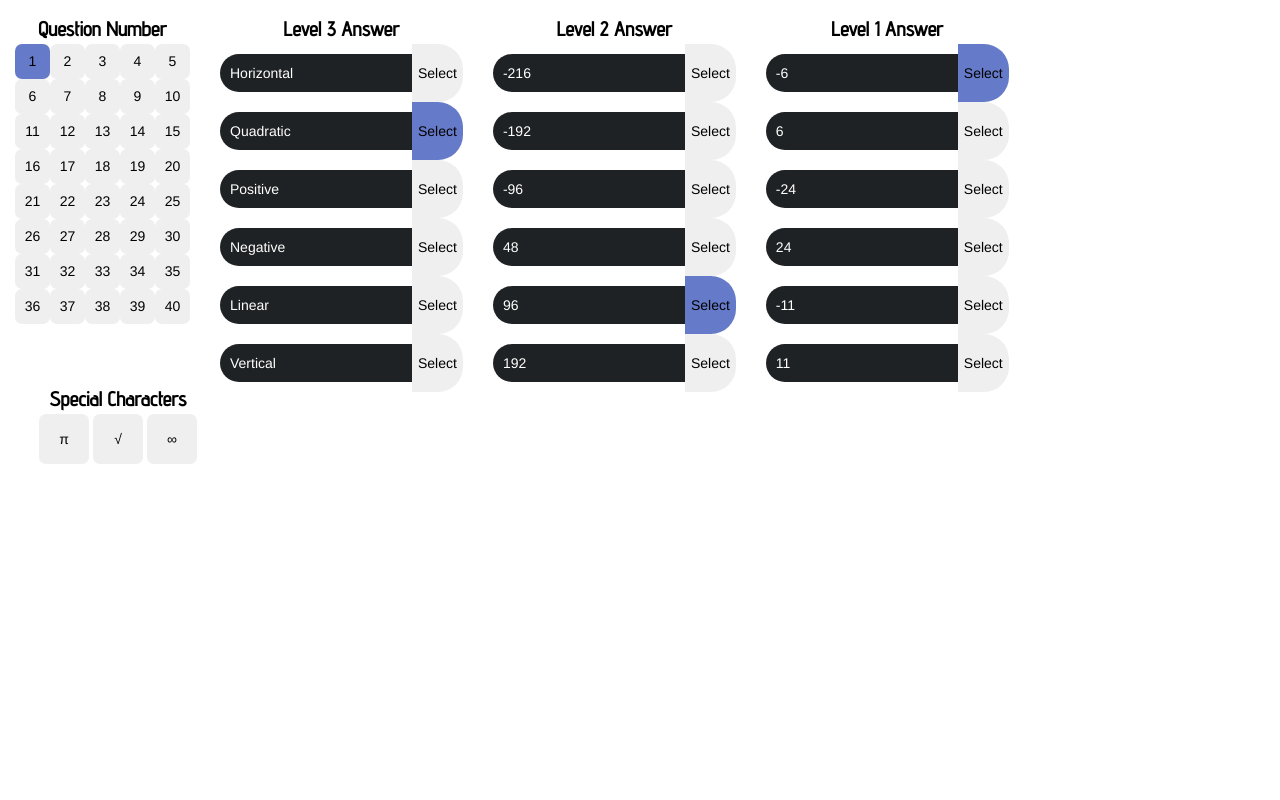
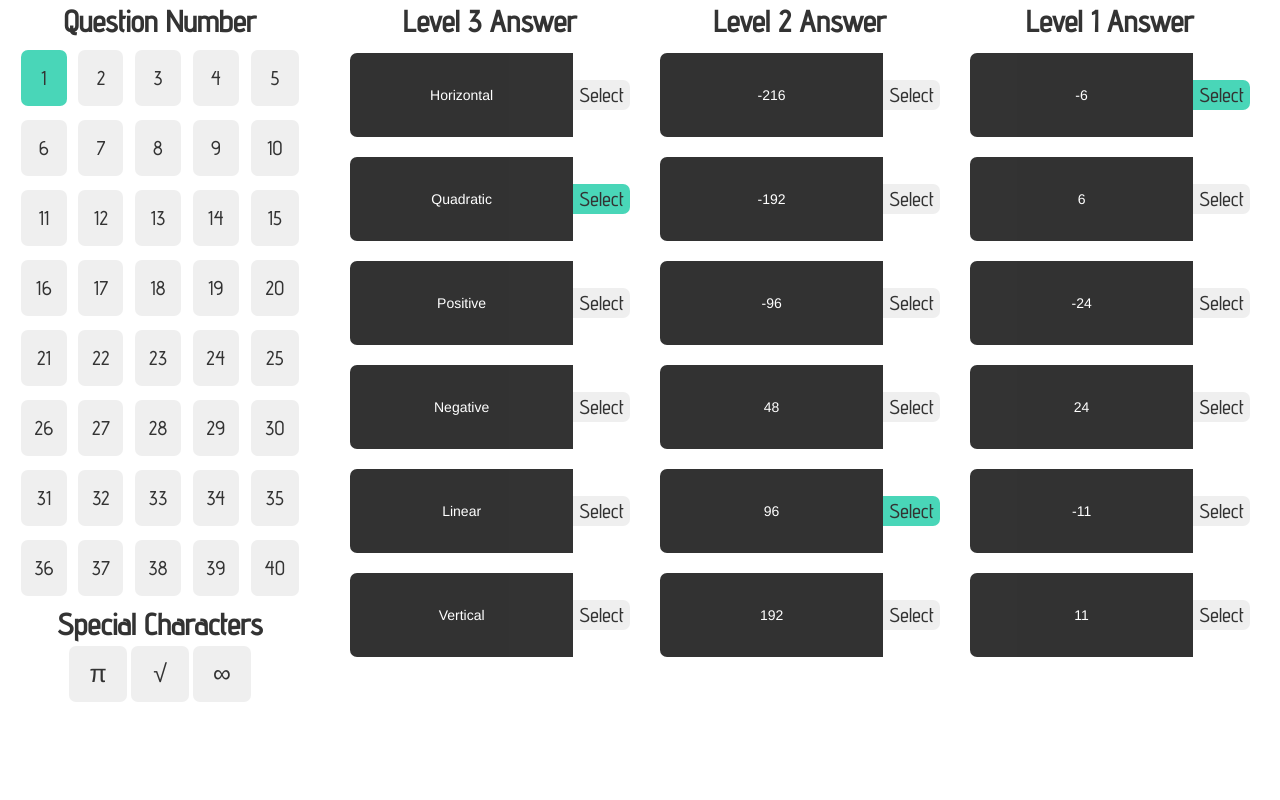
Before and after one commit to SomeStooges/MathRelay4, a PHP site: page /modules/m_answer_key.php in a window 1280 px wide. Run offline with PHP 8.4, Linux system fonts and the light colour scheme; data comes from the database, SQL or seed files in the repository; some libraries are stand-ins or nearby versions.

Commit message:
styles answer key, fixes timer, fixes timestamp display in team data and team activity

```diff
--- a/answer_sheet.php
+++ b/answer_sheet.php
@@ -13,6 +13,8 @@
 	if($checkEvent[0] == "close"){
 		header('location: finish_page.php');
 	}
+	$stime = db_Query("SELECT value FROM relay_options WHERE name='startTime';");
+
 	/*$currentEvent = getOption('event','currentEvent');
 	if($currentEvent == 'none'){
 		header('location: index.php');
@@ -47,7 +49,8 @@
 		<script src="https://ajax.googleapis.com/ajax/libs/jquery/2.1.3/jquery.min.js"></script>
 		<script type="text/javascript">
 			var choiceBank = JSON.parse('<?php print json_encode($choiceBank) ?>');
-			var id = JSON.parse('<?php print json_encode($_SESSION['teamID']) ?>')
+			var id = JSON.parse('<?php print json_encode($_SESSION['teamID']) ?>');
+			var startTime = JSON.parse('<?php print json_encode($stime) ?>');
 		</script>
 		<script type="text/javascript" src="./scripts/scripts_answer_sheet.js"></script>
 
--- a/modules/m_answer_key.php
+++ b/modules/m_answer_key.php
@@ -49,11 +49,13 @@
 
 		<link href='http://fonts.googleapis.com/css?family=Advent+Pro:500' rel='stylesheet' type='text/css'/>
 	</head>
-	<body id="body">
+	<body>
 		<?php if(!function_exists('db_Query')){require $_SERVER['DOCUMENT_ROOT'] . 'MathRelay3/server/utilities.php';} ?>
-		<!-- Content for Answer Key tab -->
-		<div id='questionDiv' class='answerKeyElement'>
-			<b> Question Number </b>
+
+		<div class="container-fluid">
+			<div class="row">
+				<div class="col-md-3">
+					<b>Question Number</b>
 					<table id='questionTable'>
 						<?php
 							$numQuestions = getOption('answerkey','numQuestion');
@@ -69,50 +71,54 @@
 							}
 						?>
 					</table>
-		</div>
-		<div id='level3Div' class='answerKeyElement'>
-			<b> Level 3 Answer </b>
-			<table id='level3table'>
-				<?php
-					$numChoices = 6;
-					$level = 3;
-					for($i=1;$i<=6;$i++){
-						print "<tr><td><input id='v".$level."_".$i."' class='level".$level."Values'></td>";
-						print "<td><button id='s".$level."_".$i."' class='level".$level."Set'>Select</button></td></tr>";
-					}
-				?>
-			</table>
-		</div>
-		<div id='level2Div' class='answerKeyElement'>
-			<b> Level 2 Answer </b>
-			<table id='level2table'>
-				<?php
-					$level = 2;
-					for($i=1;$i<=6;$i++){
-						print "<tr><td><input id='v".$level."_".$i."' class='level".$level."Values'></td>";
-						print "<td><button id='s".$level."_".$i."' class='level".$level."Set'>Select</button></td></tr>";
-					}
-				?>
-			</table>
-		</div>
-		<div id='level1Div' class='answerKeyElement'>
-			<b> Level 1 Answer </b>
-			<table id='level1table'>
-				<?php
-					$level = 1;
-					for($i=1;$i<=6;$i++){
-						print "<tr><td><input id='v".$level."_".$i."' class='level".$level."Values'></td>";
-						print "<td><button id='s".$level."_".$i."' class='level".$level."Set'>Select</button></td></tr>";
-					}
-				?>
-			</table>
-		</div>
-		<br>
 					<div id='special_characters'>
 						<b>Special Characters</b><br>
 						<button class='special_button' id='PiButton'>&#960</button>
 						<button class='special_button' id='RadicalButton'>&#8730</button>
 						<button class='special_button' id='InfinityButton'>&#8734</button>
 					</div>
+				</div>
+				<div class="col-md-9">
+					<div class="col-md-4">
+						<b> Level 3 Answer </b>
+						<table class='answerTable'>
+							<?php
+								$numChoices = 6;
+								$level = 3;
+								for($i=1;$i<=6;$i++){
+									print "<tr><td class='inputs'><input id='v".$level."_".$i."' class='level".$level."Values'></td>";
+									print "<td class='buttons'><button id='s".$level."_".$i."' class='level".$level."Set'>Select</button></td></tr>";
+								}
+							?>
+						</table>
+					</div>
+					<div class="col-md-4">
+						<b> Level 2 Answer </b>
+						<table class='answerTable'>
+							<?php
+								$level = 2;
+								for($i=1;$i<=6;$i++){
+									print "<tr><td class='inputs'><input id='v".$level."_".$i."' class='level".$level."Values'></td>";
+									print "<td class='buttons'><button id='s".$level."_".$i."' class='level".$level."Set'>Select</button></td></tr>";
+								}
+							?>
+						</table>
+					</div>
+					<div class="col-md-4">
+						<b> Level 1 Answer </b>
+						<table class='answerTable'>
+							<?php
+								$level = 1;
+								for($i=1;$i<=6;$i++){
+									print "<tr><td class='inputs'><input id='v".$level."_".$i."' class='level".$level."Values'></td>";
+									print "<td class='buttons'><button id='s".$level."_".$i."' class='level".$level."Set'>Select</button></td></tr>";
+								}
+							?>
+						</table>
+					</div>
+
+				</div>
+			</div>
+		</div>
 	</body>
 </html>
--- a/modules/m_scripts/ms_answer_key_4.js
+++ b/modules/m_scripts/ms_answer_key_4.js
@@ -18,7 +18,7 @@
 
 	$('.level1Set, .level2Set, .level3Set').css('background-color','');
 	for(j=1;j<=3;j++){
-		$('#s'+j+'_'+answerKey[series][j]).css('background-color','rgb(101, 123, 201)');
+		$('#s'+j+'_'+answerKey[series][j]).css('background-color','#49D6B8');
 		console.log(answerKey[series][j]);
 	}
 }
@@ -50,7 +50,7 @@
 	obj.choice = fID[1];
 	$.post('../server/admin_control.php',obj,function(data){
 		$('.level'+fID[0]+'Set').css('background-color','');
-		$(target).css('background-color','rgb(101, 123, 201)');
+		$(target).css('background-color','#49D6B8');
 		answerKey[obj.series][obj.level] = obj.choice;
 	});
 	//Provide function for when the set answer button is pressed
@@ -93,7 +93,7 @@
 	$('.seriesNumbers').click(function(){
 		selectedSeries = $(this).attr('id').substring(1,3);
 		$('.seriesNumbers').css('background-color','');
-		$(this).css('background-color','rgb(101, 123, 201)');
+		$(this).css('background-color','#49D6B8');
 	});
 
 	$('.level3Set, .level2Set, .level1Set').click(function(){
--- a/modules/m_scripts/ms_team_activity_4.js
+++ b/modules/m_scripts/ms_team_activity_4.js
@@ -9,8 +9,6 @@
 });
 
 function parseTime(time){
-  time = time - startTime;
-
   var tempH = Math.abs(parseInt(time/3600));
   var tempM = Math.abs(parseInt((time%3600)/60));
   var tempS = Math.abs(time%60);
--- a/modules/m_scripts/ms_team_data_4.js
+++ b/modules/m_scripts/ms_team_data_4.js
@@ -2,13 +2,13 @@
 
 //Requests team_data database from the server and reprints the table's contents
 function parseTime(time){
-  if (time > startTime){
+  /*if (time > startTime){
     time = time-startTime;
   }
   else {
     time = startTime - startTime;
-  }
-
+  }*/
+  console.log(time);
   var tempH = Math.abs(parseInt(time/3600));
   var tempM = Math.abs(parseInt((time%3600)/60));
   var tempS = Math.abs(time%60);
--- a/modules/m_styles/mst_answer_key_4.css
+++ b/modules/m_styles/mst_answer_key_4.css
@@ -1,73 +1,107 @@
 /*Styles sheet for the m_answer_sheet module*/
-
-#body{
-  white-space: nowrap;
-  overflow-x: hidden;
-  color: black;
-  position: relative;
-
+body{
+  font-family: 'Advent Pro', sans-serif;
 }
 *:focus {
     outline: none;
 }
 b{
   font-family: 'Advent Pro', sans-serif;
-  font-size: 20px;
+  font-size: 30px;
+}
+.container-fluid{
+  height: 100vh;
+  padding: 0;
+}
+.row{
+  height:inherit;
+}
+.col-md-3{
+  height:inherit;
+  padding: 0;
+  text-align: center;
+}
+#questionTable{
+  width: 100%;
+  height: 70%;
+}
+td{
+  width:30px;
+}
+.col-md-9{
+  height:inherit;
+  padding: 0;
+}
+.col-md-4{
+  height:inherit;
+  padding: 0;
+  text-align: center;
+}
+.answerTable{
+  text-align: center;
+  width: 100%;
+}
+.inputs{
+  width: 80%;
+  height: 13vh;
+  padding-top: 10px;
+  padding-bottom: 10px;
+}
+.buttons{
+  width: 20%;
+  height: 100%;
+  padding-top: 10px;
+  padding-bottom: 10px;
 }
 #special_characters{
-  float:left;
-  width: 170px;
-  position: absolute;
-  left: 33px;
-  top: 385px;
-  text-align: center;
+  width: 100%;
 }
-
 .special_button{
-  width: 50px;
-  height: 50px;
+  width: 20%;
+  height: 7vh;
+  border: none;
   border-radius: 7px;
-  border:none;
-  transition: background-color;
+  font-size: 25px;
 }
 .special_button:hover{
-  background-color: rgb(101, 123, 201);
+  background-color: #49D6B8;
 }
 .answerKeyElement{
   float: left;
   text-align: center;
 }
 .seriesNumbers{
-  width: 35px;
-  height: 35px;
+  width: 80%;
+  height: 7vh;
+  font-size: 20px;
+  border: none;
   border-radius: 7px;
-  border: none;
-  transition: background-color;
+  font-family: 'Advent Pro', sans-serif;
 }
 .seriesNumbers:hover{
-  background-color: rgb(101, 123, 201);
-}
-.answerKeyElement{
-  padding: 15px;
+  background-color: #49D6B8;
 }
 .level1Set, .level2Set, .level3Set{
-  height: 58px;
+  width: 100%;
+  height: 100%;
+  font-size: 20px;
   border: none;
-  border-top-right-radius: 25px;
-  border-bottom-right-radius: 25px;
-  transition: background-color;
+  border-top-right-radius: 7px;
+  border-bottom-right-radius: 7px;
+  font-family: 'Advent Pro', sans-serif;
 }
 .level1Set:hover, .level2Set:hover, .level3Set:hover{
-  background-color: rgb(101, 123, 201);
+  background-color: #49D6B8;
 }
 
 .level1Values, .level2Values, .level3Values{
-  height: 38px;
-  width: 15vw;
-  background-color: rgb(31, 34, 36);
-  border-top-left-radius: 25px;
-	border-bottom-left-radius: 25px;
+  width:100%;
+  height: 100%;
+  text-align: center;
+  color: white;
+  background-color: black;
+  opacity: 0.8;
   border: none;
-  color: white;
-  padding: 10px;
+  border-top-left-radius: 7px;
+  border-bottom-left-radius: 7px;
 }
--- a/modules/m_team_data.php
+++ b/modules/m_team_data.php
@@ -11,6 +11,7 @@
 		<script type="text/javascript" src="../modules/m_scripts/ms_team_data_4.js"></script>
 		<script type="text/javascript">
 			var startTime = JSON.parse('<?php print json_encode($startTime) ?>');
+			console.log("Start Time: " + startTime);
 		</script>
 
 		<!--Bootstrap code -->
--- a/server/stat.php
+++ b/server/stat.php
@@ -42,7 +42,7 @@
       $isCorrect = ($obj->level_3_result == 1 & $obj->level_2_result == 1 & $obj->level_1_result == 1 ) ? true : false;
 
       //Group the number of attempts and number of correct responses together into 1 minute blocks based on the elapsed time (responses/time line)
-      $obj->timesptamp = $obj->timesptamp - $startTime; //should be "timestamp"
+      $obj->timesptamp = $obj->timesptamp; //should be "timestamp"
       if( $obj->timesptamp < 0 ){
         $obj->timesptamp = 0;
       }
--- a/styles/styles_answer_sheet_4.css
+++ b/styles/styles_answer_sheet_4.css
@@ -34,10 +34,11 @@
 }
 .seriesNumbers{
   width: 80%;
-  height: 7vh;;
+  height: 7vh;
   font-size: 20px;
   border: none;
 	border-radius: 7px;
+  color: black;
 }
 .col-md-12{
   height: 10vh;
```
Also changed, not shown: scripts/scripts_control_panel.js (+15 -5 lines), server/user_runner.php (+6 -2 lines). Lines whose indentation alone changed are shown as unchanged.
